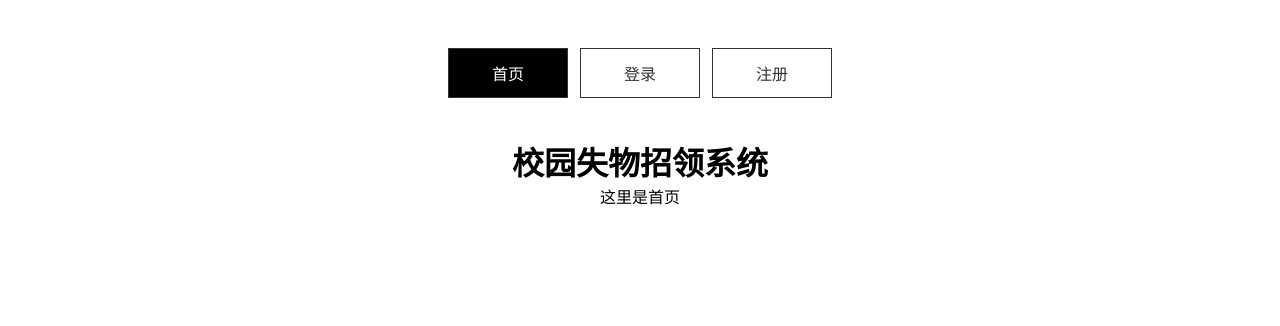
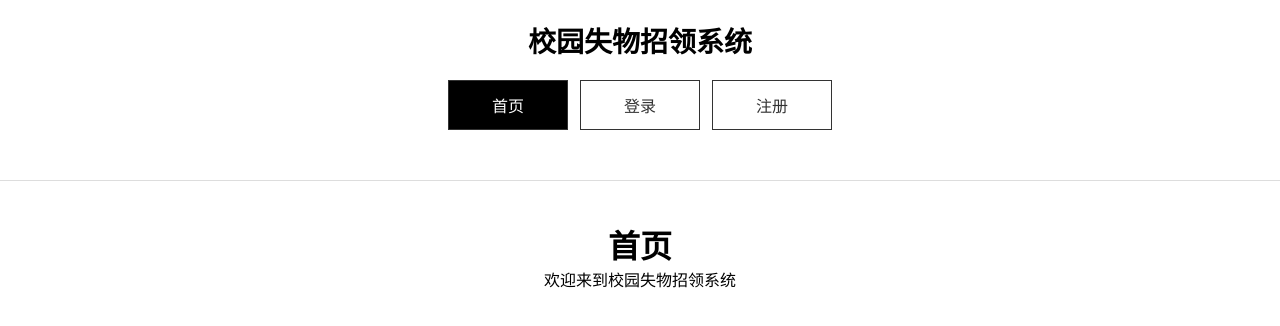
Before and after one commit to wuminswumin/lost-and-found-frontend, a Vue app: page / in a window 1280 px wide. Shown: the top 326 px of the page. Built offline with nearby package versions, Linux system fonts and the light colour scheme.

Commit message:
feat:creat shared app layout

```diff
--- a/src/App.vue
+++ b/src/App.vue
@@ -1,20 +1,38 @@
 <script setup lang="ts">
+import AppNav from '@/components/AppNav.vue'
 </script>
 
 <template>
   <div class="app">
-    <router-view />
+    <header class="app-header">
+      <h1>校园失物招领系统</h1>
+      <AppNav />
+    </header>
+
+    <main class="app-main">
+      <router-view />
+    </main>
   </div>
 </template>
 
 <style scoped>
 .app {
-  text-align: center;
-  padding: 3rem;
+  min-height: 100vh;
 }
 
-h1 {
-  font-size: 2rem;
-  margin-bottom: 1rem;
+.app-header {
+  padding: 20px 20px 10px;
+  text-align: center;
+  border-bottom: 1px solid #ddd;
+}
+
+.app-header h1 {
+  margin-bottom: 20px;
+  font-size: 28px;
+}
+
+.app-main {
+  padding: 40px 20px;
+  text-align: center;
 }
 </style>
--- a/src/views/Home.vue
+++ b/src/views/Home.vue
@@ -4,8 +4,7 @@ import AppNav from '@/components/AppNav.vue'
 
 <template>
   <div class="page">
-    <AppNav />
-    <h1>校园失物招领系统</h1>
-    <p>这里是首页</p>
+    <h1>首页</h1>
+    <p>欢迎来到校园失物招领系统</p>
   </div>
 </template>
--- a/src/views/Login.vue
+++ b/src/views/Login.vue
@@ -4,8 +4,6 @@ import AppNav from '@/components/AppNav.vue'
 
 <template>
   <div class="page">
-    <AppNav />
-
     <h1>登录</h1>
     <p>这里是登录页面</p>
   </div>
--- a/src/views/Register.vue
+++ b/src/views/Register.vue
@@ -4,7 +4,6 @@ import AppNav from '@/components/AppNav.vue'
 
 <template>
   <div class="page">
-    <AppNav />
     <h1>注册</h1>
     <p>这里是注册页面</p>
   </div>
```
